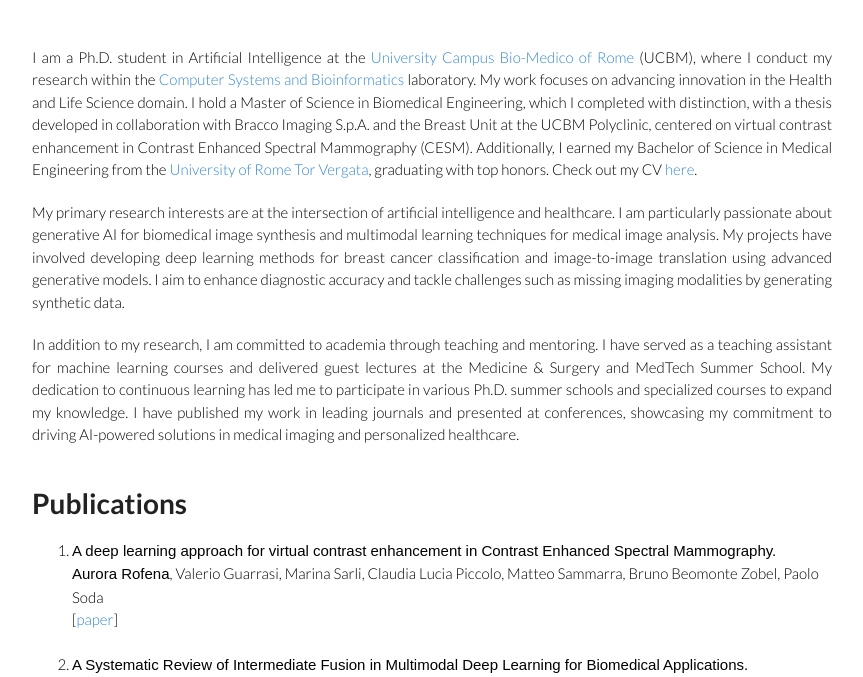
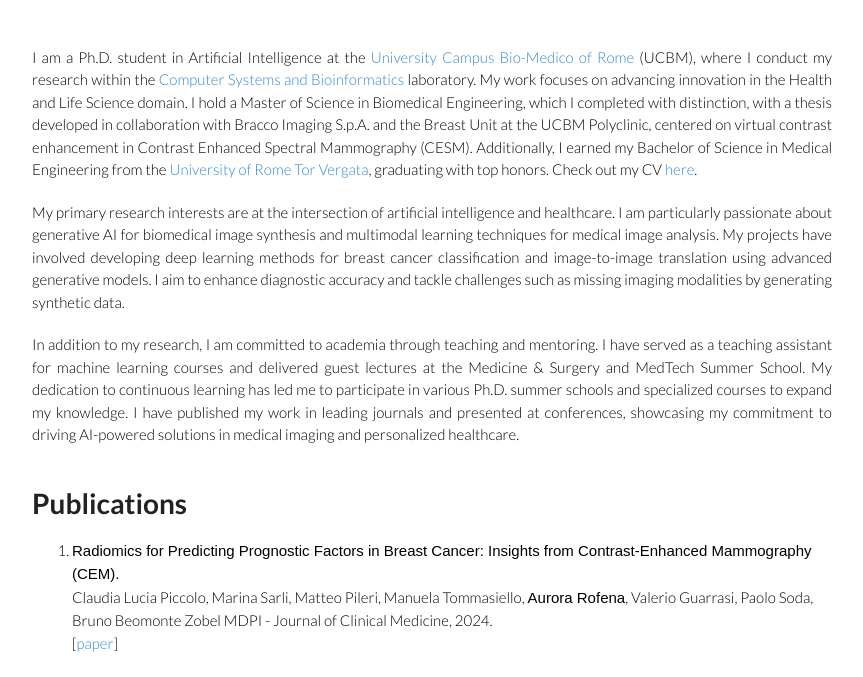
Before and after one commit to AuroraRofena/AuroraRofena.github.io, a plain HTML site: page index.html in a window 1280 px wide. Shown: the part 265-942 px from the top of the page, without its empty margins (183-1046 px from the left). Drawn offline with Linux system fonts and the light colour scheme.

Commit message:
Add files via upload

```diff
--- a/index.html
+++ b/index.html
@@ -49,7 +49,7 @@
         <p align="justify"> I am a Ph.D. student in Artificial Intelligence at the <a
                 href="https://www.unicampus.it/en/">University Campus Bio-Medico of Rome</a> (UCBM),
             where I conduct my research within the <a href="http://www.cosbi-lab.it">Computer Systems and Bioinformatics
-                </a> laboratory. My work focuses on advancing
+            </a> laboratory. My work focuses on advancing
             innovation in the Health and Life Science domain. I hold a Master of Science in Biomedical Engineering,
             which I completed with distinction, with a thesis developed in collaboration with Bracco Imaging S.p.A. and
             the Breast Unit at the UCBM Polyclinic, centered on virtual contrast enhancement in Contrast Enhanced
@@ -82,6 +82,19 @@
         <h1> Publications</h1>
 
         <ol>
+
+            <!-- remove first <br> tag, otherwise there's a weird space -->
+            <li><b>Radiomics for Predicting Prognostic Factors in Breast Cancer: Insights from Contrast-Enhanced
+                Mammography (CEM).</b>
+                <br>
+                Claudia Lucia Piccolo, Marina Sarli, Matteo Pileri, Manuela Tommasiello, <b>Aurora Rofena</b>, Valerio
+                Guarrasi, Paolo Soda, Bruno Beomonte Zobel
+                MDPI - Journal of Clinical Medicine, 2024.
+                <br>
+                [<a href="https://www.mdpi.com/2077-0383/13/21/6486">paper</a>]
+            </li>
+
+            <br>
 
             <!-- remove first <br> tag, otherwise there's a weird space -->
             <li><b>A deep learning approach for virtual contrast enhancement in Contrast Enhanced Spectral
```
